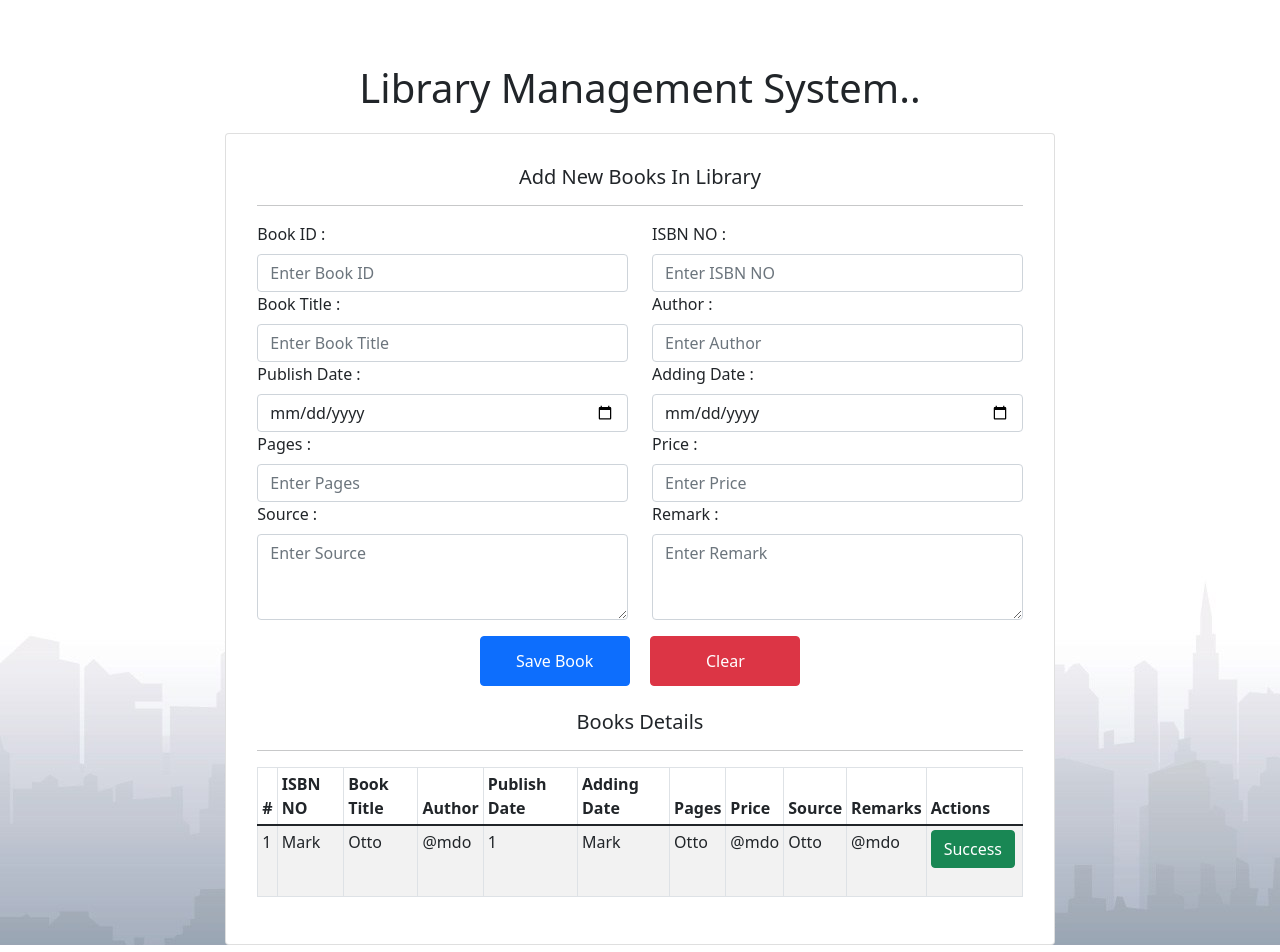
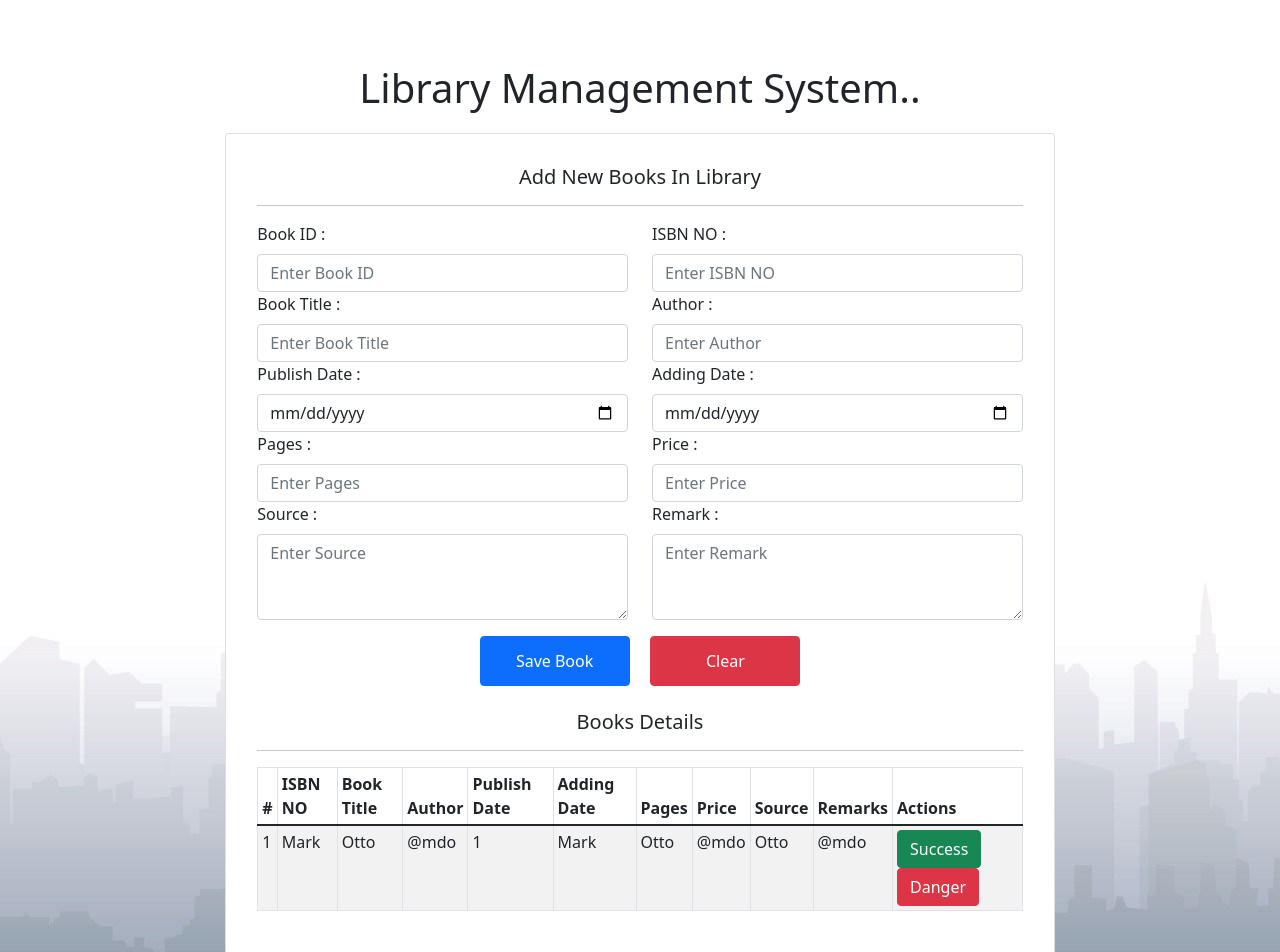
Before and after one commit to NSBM-SPM-2021/github-basics-ThamiduAnjana, a React (Create React App) app in the folder library_management_system/: page / in a window 1280 px wide. Shown: the top 952 px of the page. Built offline with nearby package versions, Linux system fonts and the light colour scheme; no server answers.

Commit message:
Add Button For Table

```diff
--- a/library_management_system/src/App.js
+++ b/library_management_system/src/App.js
@@ -208,7 +208,11 @@ function App() {
                       <td>@mdo</td>
                       <td>Otto</td>
                       <td>@mdo</td>
-                      <td><Button variant="success">Success</Button>&nbsp;</td>
+                      <td>
+                        <Button variant="success">Success</Button>
+                        &nbsp;
+                        <Button variant="danger">Danger</Button>
+                      </td>
                     </tr>
                   </tbody>
                 </Table>
```
